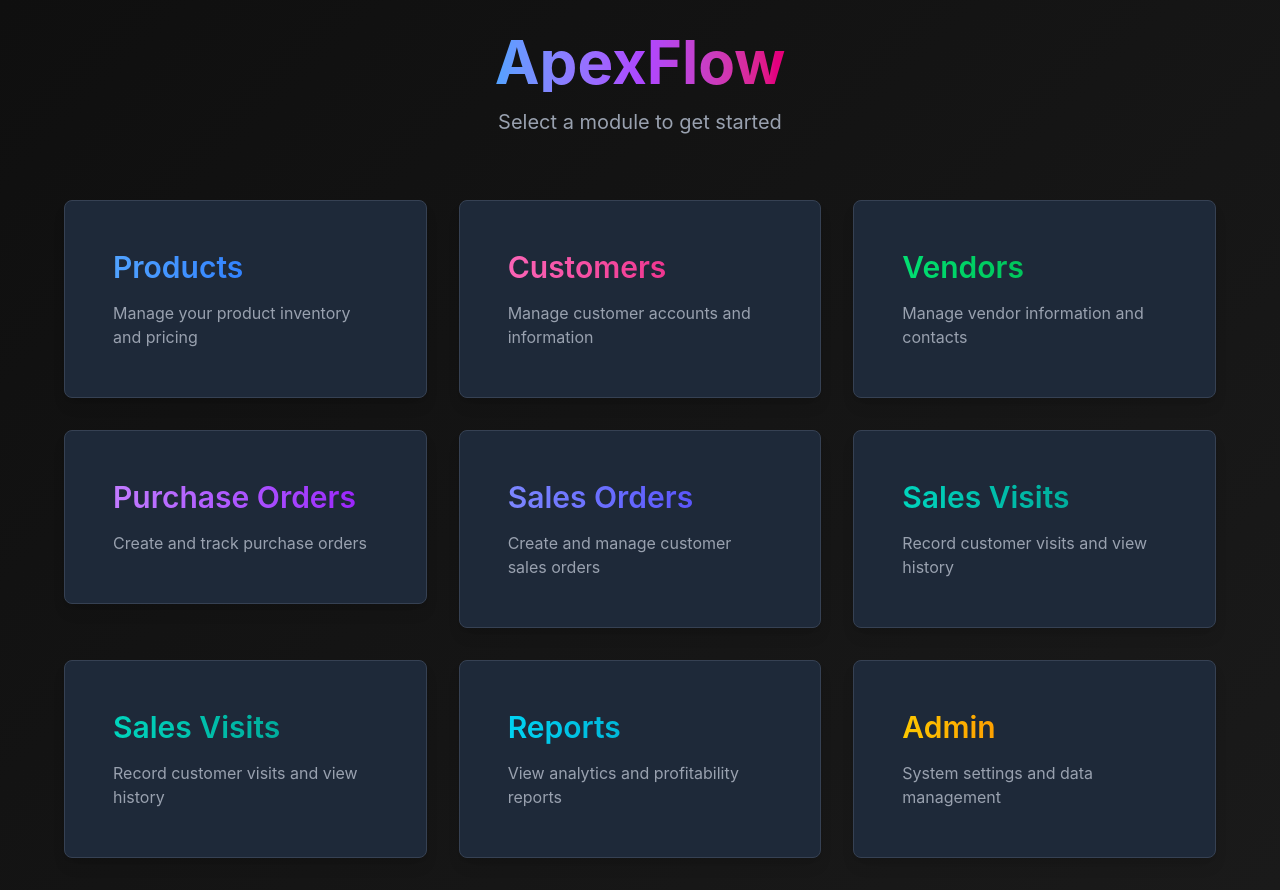
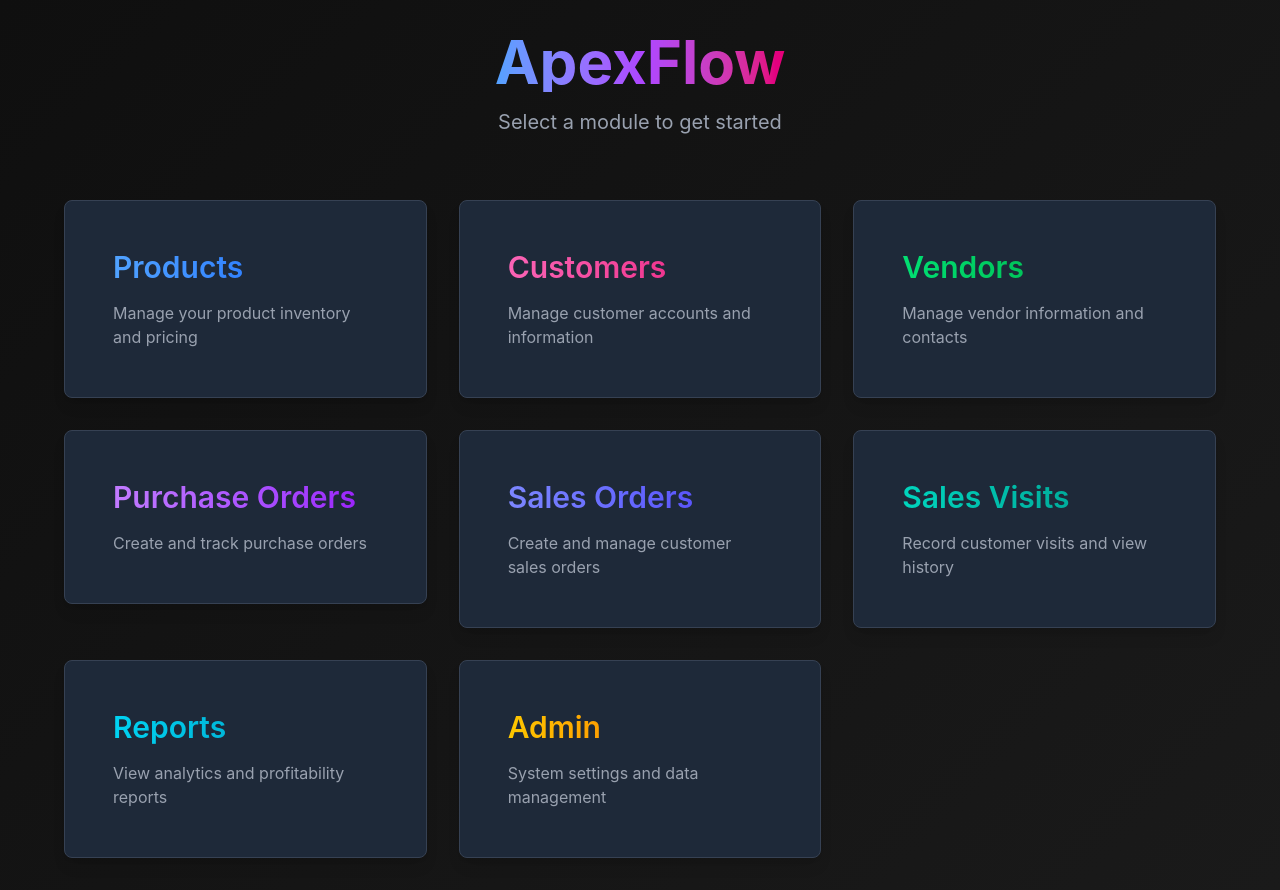
Before and after one commit to jarrodsevin/warehouse-erp, a Next.js app: page / in a window 1280 px wide. Built offline with nearby package versions, Linux system fonts and the light colour scheme.

Commit message:
Remove duplicate Sales Visits tile

```diff
--- a/app/page.tsx
+++ b/app/page.tsx
@@ -75,16 +75,6 @@ export default function Dashboard() {
             </p>
           </div>
         </Link>
-        <Link href="/sales-visits" className="group">
-          <div className="bg-gray-800 border border-gray-700 rounded-lg p-12 hover:scale-105 transition-transform cursor-pointer shadow-lg hover:shadow-teal-500/50">
-            <h2 className="text-3xl font-semibold mb-4 bg-gradient-to-r from-teal-400 to-teal-600 bg-clip-text text-transparent group-hover:from-teal-300 group-hover:to-teal-500">
-              Sales Visits
-            </h2>
-            <p className="text-gray-400">
-              Record customer visits and view history
-            </p>
-          </div>
-        </Link>
 
         <Link href="/reports" className="group">
           <div className="bg-gray-800 border border-gray-700 rounded-lg p-12 hover:scale-105 transition-transform cursor-pointer shadow-lg hover:shadow-cyan-500/50">
```
